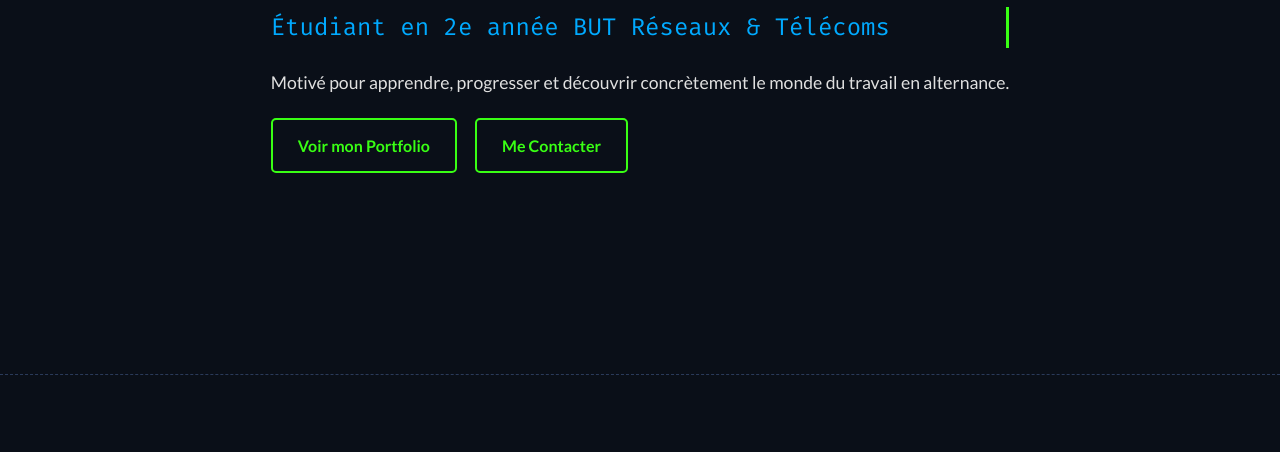
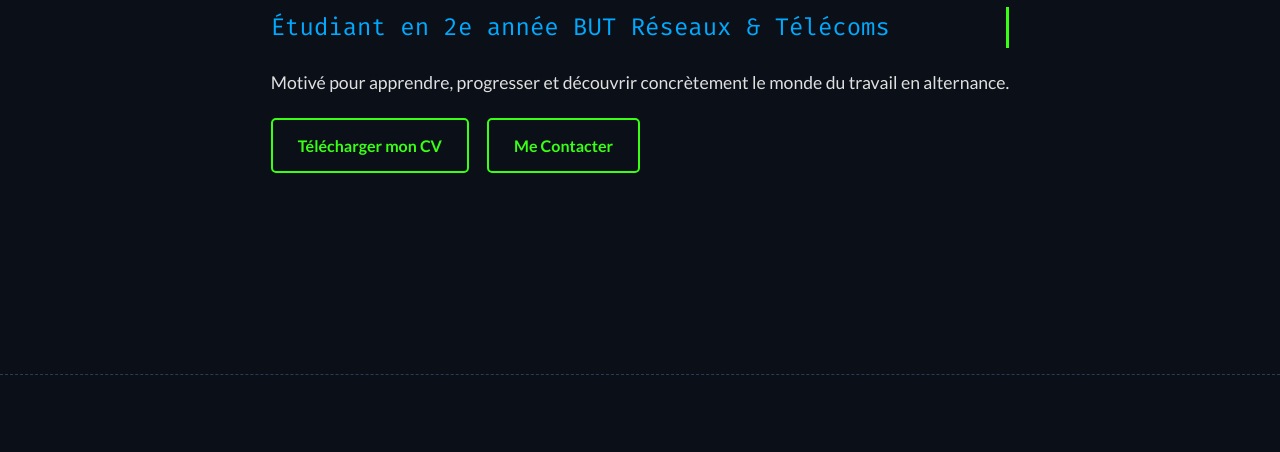
Before and after one commit to abel-raquin/abel-raquin.github.io, a plain HTML site: page index.html in a window 1280 px wide. Shown: the part 347-799 px from the top of the page. Drawn offline with Linux system fonts and the light colour scheme.

Commit message:
Add files via upload

```diff
--- a/index.html
+++ b/index.html
@@ -37,9 +37,8 @@
                     <p class="subtitle">Étudiant en 2e année BUT Réseaux & Télécoms</p>
                     <p>Motivé pour apprendre, progresser et découvrir concrètement le monde du travail en alternance.</p>
 
-                    <a href="https://portfolioabel.social" target="_blank" class="cta-button">Voir mon Portfolio</a>
+                    <a href="CV-Abel-Raquin.pdf" target="_blank" download class="cta-button">Télécharger mon CV</a>
                     <a href="#contact" class="cta-button">Me Contacter</a>
-                </div>
                 </div>
             </div>
         </section>
```
Also changed, not shown: 1 other file.
